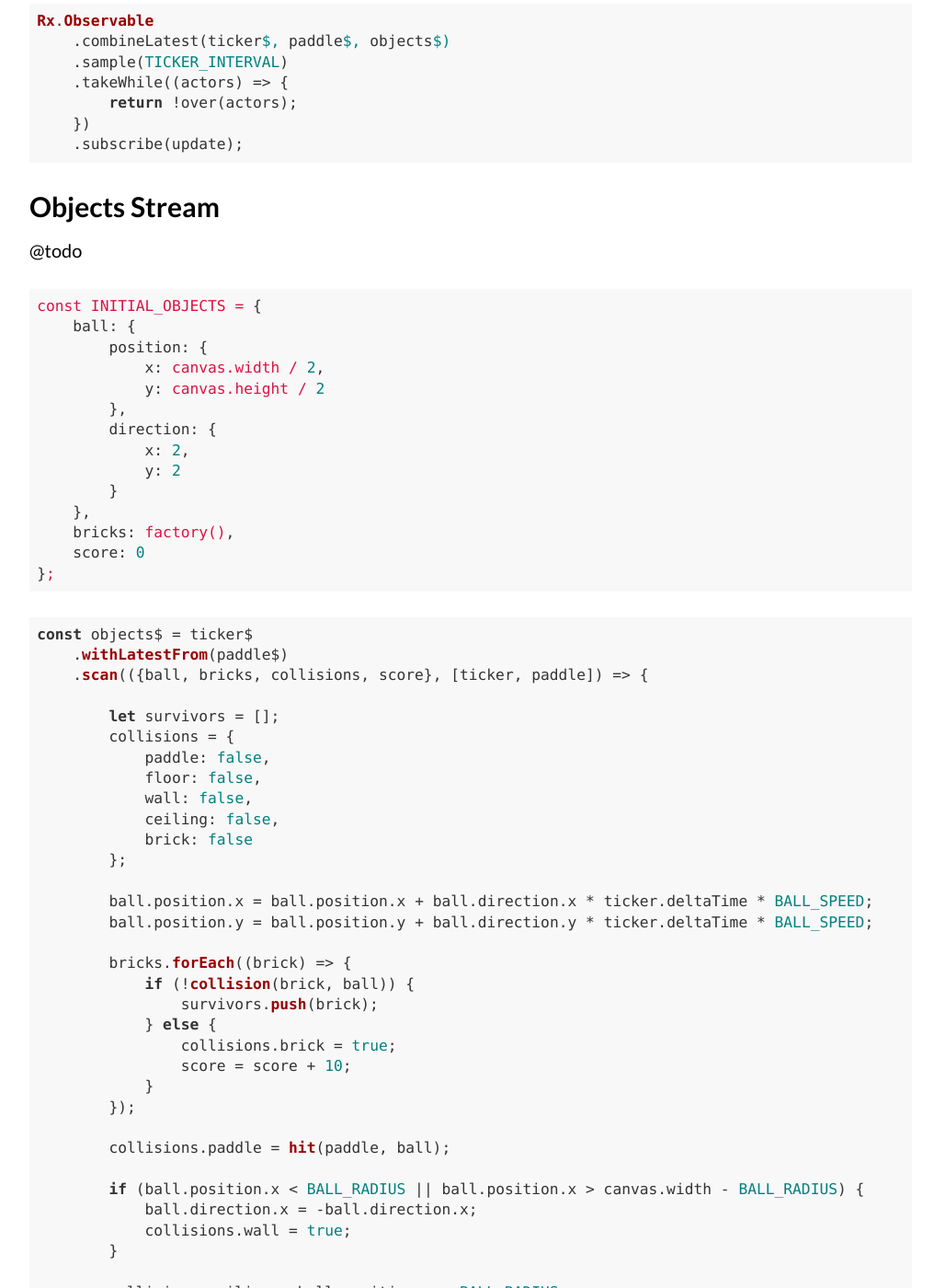
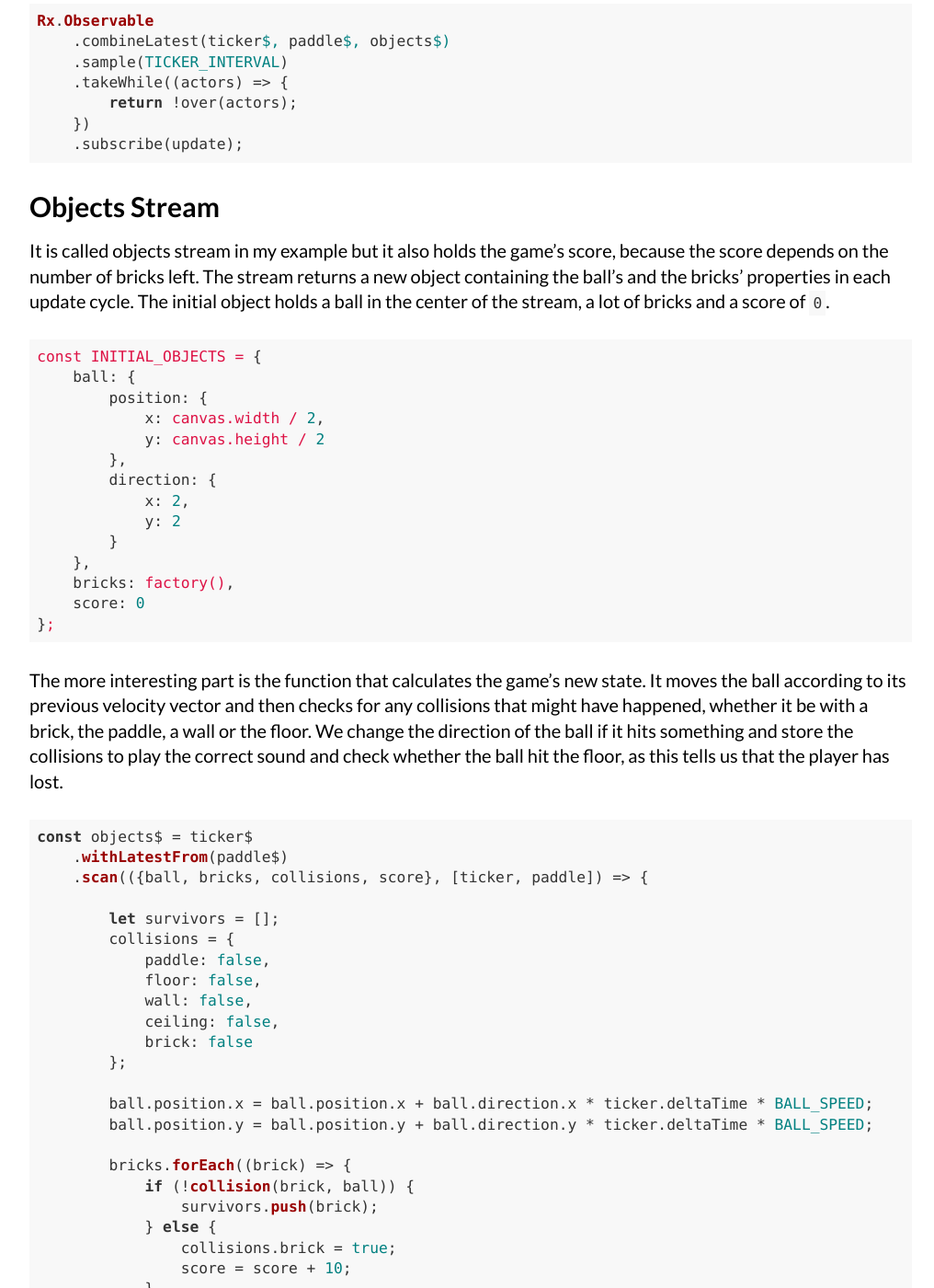
Before and after one commit to Lorti/manu.ninja, a Jekyll site: the page built from _posts/2016-04-14-functional-reactive-game-programming-rxjs-breakout.md, in a window 1280 px wide and 1400 px high, scrolled down 2881 px. Shown: the whole window at 92% size, without its empty margins (128-1144 px from the left). Built offline with Jekyll 4.4.1, drawn with Linux system fonts in a browser that asks for light colours; nearby versions of some CDN libraries; comment, search, counter and statistics services are not loaded; some of the changed text lies outside the part shown.

Commit message:
now off to proofreading

```diff
--- a/_posts/2016-04-14-functional-reactive-game-programming-rxjs-breakout.md
+++ b/_posts/2016-04-14-functional-reactive-game-programming-rxjs-breakout.md
@@ -94,7 +94,7 @@ Rx.Observable
 
 ## Objects Stream
 
-@todo
+It is called objects stream in my example but it also holds the game's score, because the score depends on the number of bricks left. The stream returns a new object containing the ball's and the bricks' properties in each update cycle. The initial object holds a ball in the center of the stream, a lot of bricks and a score of `0`{:.js}.
 
 ~~~ js
 const INITIAL_OBJECTS = {
@@ -112,6 +112,8 @@ const INITIAL_OBJECTS = {
     score: 0
 };
 ~~~
+
+The more interesting part is the function that calculates the game's new state. It moves the ball according to its previous velocity vector and then checks for any collisions that might have happened, whether it be with a brick, the paddle, a wall or the floor. We change the direction of the ball if it hits something and store the collisions to play the correct sound and check whether the ball hit the floor, as this tells us that the player has lost.
 
 ~~~ js
 const objects$ = ticker$
@@ -164,7 +166,7 @@ const objects$ = ticker$
 
 ## Make your browser beep with the Web Audio API
 
-Have you ever used the Web Audio API? I haven't up until now and it is great fun. The frequency formula in the observer is taken right from [Wikipedia](https://en.wikipedia.org/wiki/Piano_key_frequencies). It converts piano key numbers to frequencies. This way I can think about tones in a familiar way. Key 40 is Middle C and I can go up and down from there.
+Have you ever used the Web Audio API? I haven't up until now and it is great fun. The frequency formula in the observer is taken right from [Wikipedia](https://en.wikipedia.org/wiki/Piano_key_frequencies). It converts piano key numbers to frequencies. This way we can think about tones in a familiar way. Key 40 is Middle C and we can go up and down from there.
 
 A sound is played each time the ball hits the paddle, a wall or a brick. The higher up the brick the higher the pitch. My browser seemed to complain about playing too many sounds when I hit multiple bricks at once so I just sampled the observable to the beep's length.
 
```
